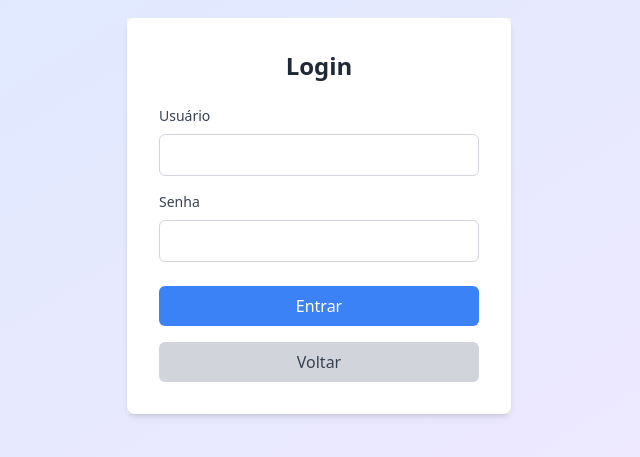
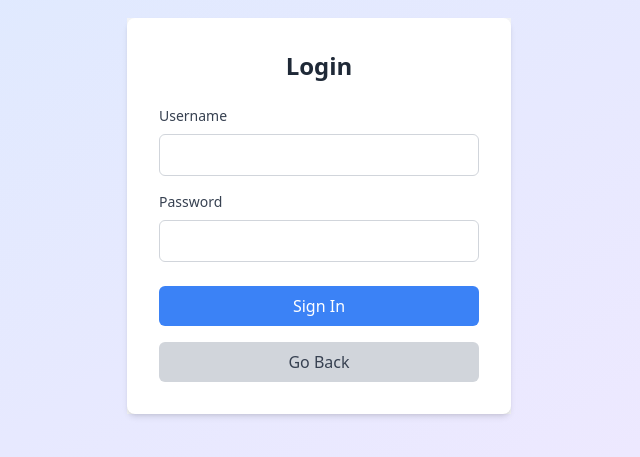
Before and after one commit to Patrick510/portfolio_python, a Flask app: page /login in a window 1280 px wide. Shown: the part 152-609 px from the top of the page, without its empty margins (321-961 px from the left). Run offline with Flask 3, Linux system fonts and the light colour scheme; some libraries are stand-ins or nearby versions.

Commit message:
update login form for improved clarity and functionality, including action method and label translations

```diff
--- a/app/templates/login.html
+++ b/app/templates/login.html
@@ -5,21 +5,21 @@
   <div class="flex items-center justify-center bg-gray-100">
     <div class="bg-white p-8 rounded-lg shadow-md w-96">
       <h2 class="text-2xl font-bold mb-6 text-center text-gray-800">Login</h2>
-      <form>
+      <form action="/auth" method="POST">
         <div class="mb-4">
-          <label for="username" class="block text-sm font-medium text-gray-700 mb-2">Usuário</label>
-          <input type="text" id="username" name="username" required class="w-full px-3 py-2 border border-gray-300 rounded-md focus:outline-none focus:ring-2 focus:ring-blue-500">
+          <label for="username" class="block text-sm font-medium text-gray-700 mb-2">Username</label>
+          <input type="text" id="username" name="user" required class="w-full px-3 py-2 border border-gray-300 rounded-md focus:outline-none focus:ring-2 focus:ring-blue-500">
         </div>
         <div class="mb-6">
-          <label for="password" class="block text-sm font-medium text-gray-700 mb-2">Senha</label>
-          <input type="password" id="password" name="password" required class="w-full px-3 py-2 border border-gray-300 rounded-md focus:outline-none focus:ring-2 focus:ring-blue-500">
+          <label for="password" class="block text-sm font-medium text-gray-700 mb-2">Password</label>
+          <input type="password" id="password" name="pass" required class="w-full px-3 py-2 border border-gray-300 rounded-md focus:outline-none focus:ring-2 focus:ring-blue-500">
         </div>
         <button type="submit" class="w-full bg-blue-500 text-white py-2 px-4 rounded-md hover:bg-blue-600 focus:outline-none focus:ring-2 focus:ring-blue-500 focus:ring-offset-2 mb-4">
-          Entrar
+          Sign In
         </button>
       </form>
       <button onclick="history.back()" class="w-full bg-gray-300 text-gray-700 py-2 px-4 rounded-md hover:bg-gray-400 focus:outline-none focus:ring-2 focus:ring-gray-500 focus:ring-offset-2">
-        Voltar
+        Go Back
       </button>
     </div>
   </div>
```
